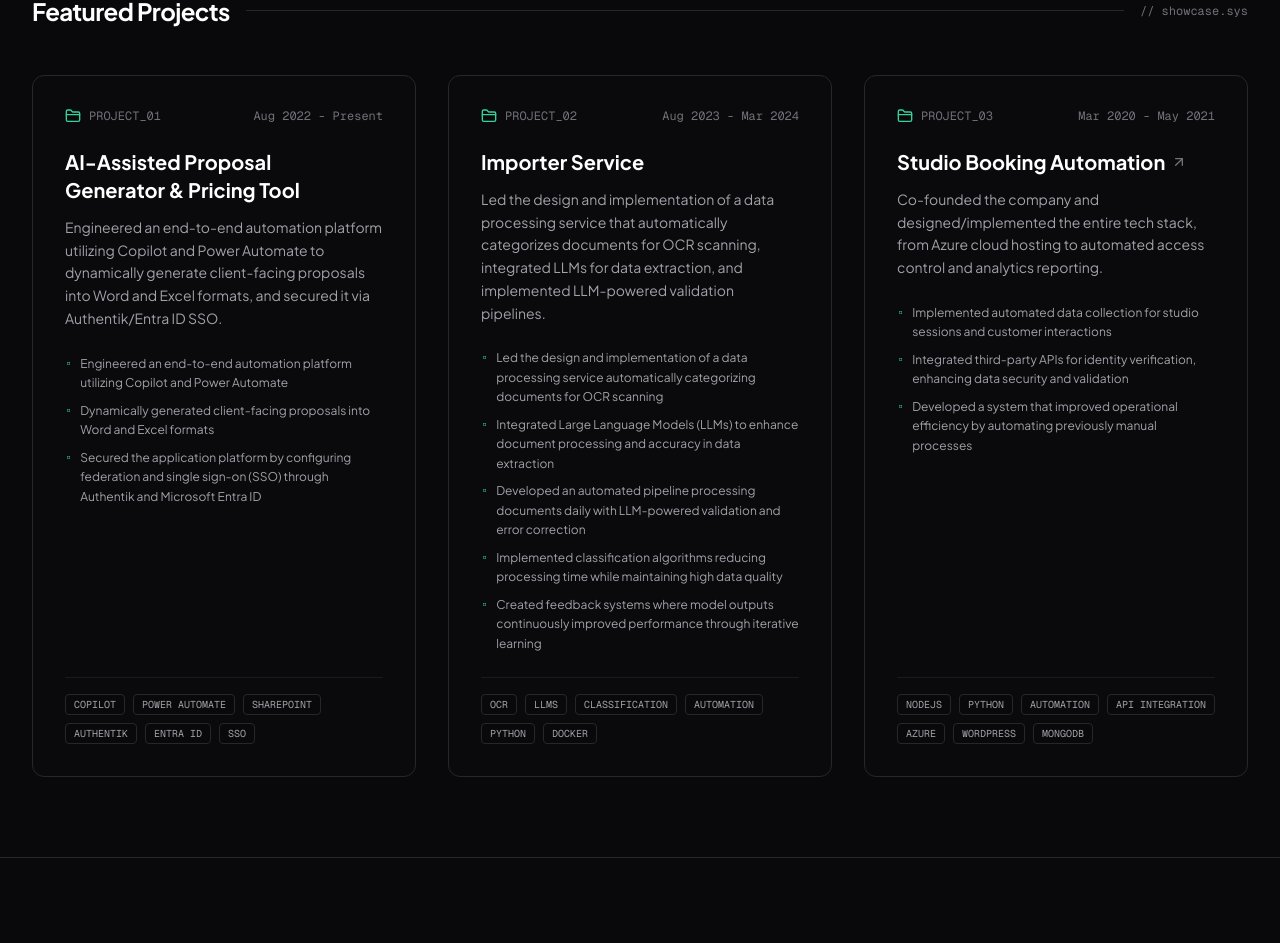
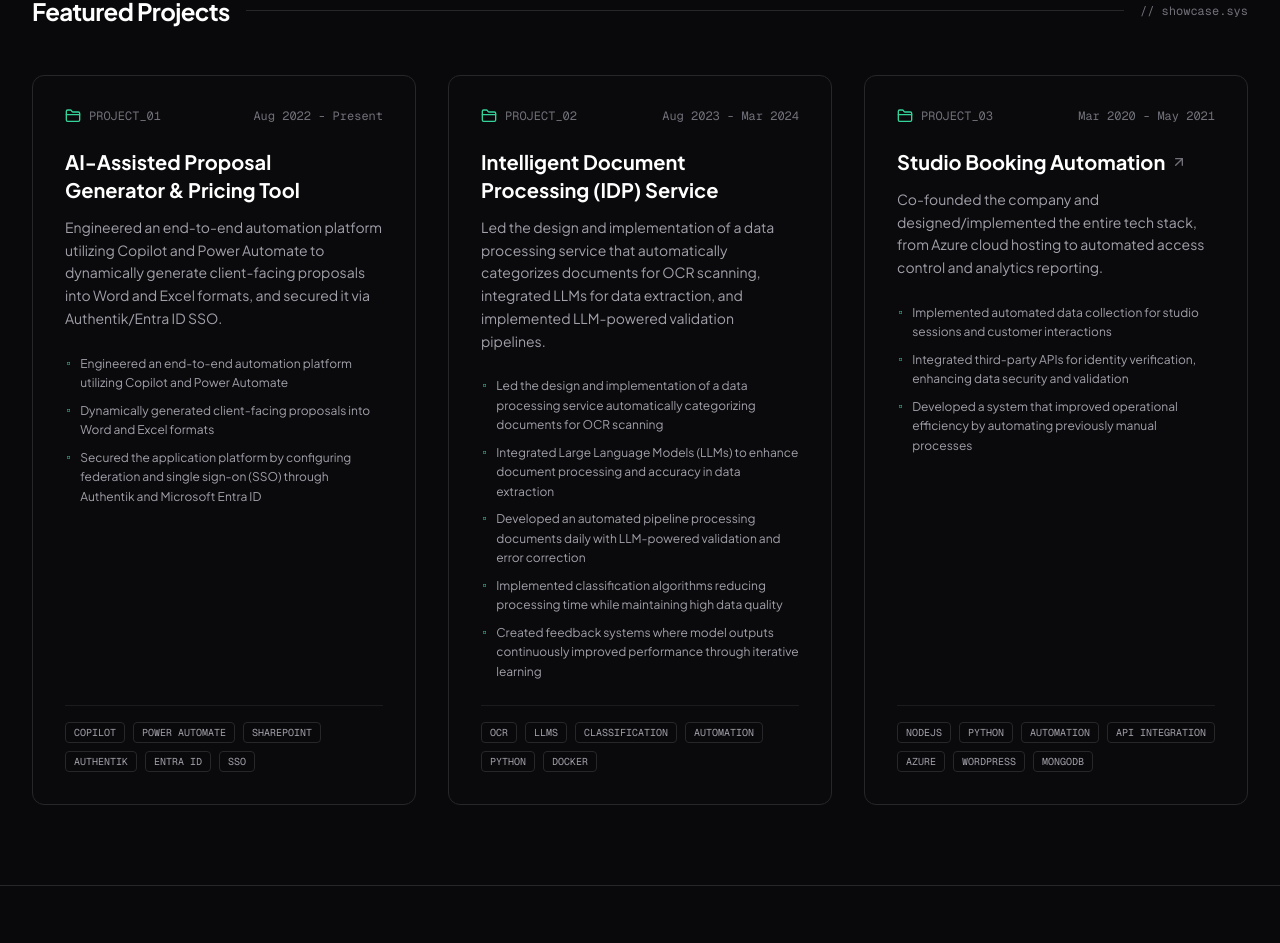
Before and after one commit to ayndecastro/vite_portfolio, a React (Vite) app in the folder client/: page / in a window 1280 px wide. Shown: the part 2727-3670 px from the top of the page. Built offline with nearby package versions, Linux system fonts and the light colour scheme.

Commit message:
rename Importer Service to Intelligent Document Processing (IDP) Service in Featured Projects

```diff
--- a/client/src/components/Portfolio.jsx
+++ b/client/src/components/Portfolio.jsx
@@ -24,7 +24,7 @@ const Portfolio = () => {
       tags: ['Copilot', 'Power Automate', 'SharePoint', 'Authentik', 'Entra ID', 'SSO'],
     },
     {
-      title: 'Importer Service',
+      title: 'Intelligent Document Processing (IDP) Service',
       company: 'RENAISSANCE SYSTEMS INC',
       duration: 'Aug 2023 - Mar 2024',
       description:
```
